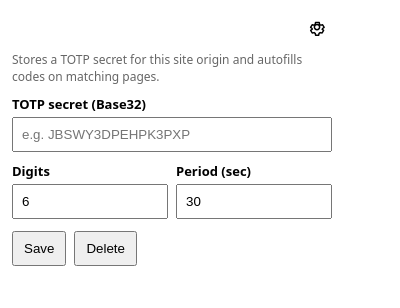
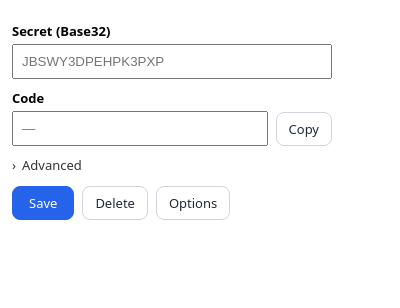
Before and after one commit to phillipc0/TOTP-Autofill, a browser extension: page popup.html in a window 400 px wide. Drawn offline with Linux system fonts and the light colour scheme.

Commit message:
v2.1.0 - Improve popup

```diff
--- a/popup.html
+++ b/popup.html
@@ -1,58 +1,176 @@
-<!DOCTYPE html>
-<html lang="en">
-<head>
-    <meta charset="UTF-8">
-    <title><!doctype html>
+<!doctype html>
 <html>
 <head>
-        <meta charset="utf-8" />
-        <meta name="viewport" content="width=device-width,initial-scale=1" />
+    <meta charset="utf-8"/>
+    <meta name="viewport" content="width=device-width,initial-scale=1"/>
     <title>TOTP Autofill</title>
     <style>
-        body { font: 13px system-ui, sans-serif; margin: 12px; width: 320px; }
-        label { display: block; margin: 10px 0 4px; font-weight: 600; }
-        input { width: 100%; box-sizing: border-box; padding: 8px; }
-        .row { display: flex; gap: 8px; }
-        .row > div { flex: 1; }
-        button { padding: 8px 10px; cursor: pointer; }
-        .actions { display: flex; gap: 8px; margin-top: 12px; }
-        .muted { color: #666; margin-top: 6px; font-size: 12px; }
-        .status { margin-top: 8px; min-height: 18px; }
+        body {
+            font: 13px system-ui, sans-serif;
+            margin: 12px;
+            width: 320px;
+        }
+
+        #site {
+            font-weight: 600;
+            margin-bottom: 10px;
+            overflow: hidden;
+            text-overflow: ellipsis;
+            white-space: nowrap;
+        }
+
+        label {
+            display: block;
+            margin: 10px 0 4px;
+            font-weight: 600;
+        }
+
+        input {
+            width: 100%;
+            box-sizing: border-box;
+            padding: 8px;
+        }
+
+        .row {
+            display: flex;
+            gap: 8px;
+            align-items: center;
+        }
+
+        .row > * {
+            flex: 1;
+        }
+
+        button {
+            appearance: none;
+            border: 1px solid #d0d5dd;
+            background: #ffffff;
+            color: #1f2937;
+            font: 500 13px system-ui, sans-serif;
+            padding: 7px 12px;
+            border-radius: 8px;
+            cursor: pointer;
+            transition: background 120ms ease,
+            border-color 120ms ease,
+            box-shadow 120ms ease,
+            transform 40ms ease;
+        }
+
+        button:hover {
+            background: #f3f4f6;
+            border-color: #cbd5e1;
+        }
+
+        button:active {
+            transform: translateY(1px);
+            background: #e5e7eb;
+        }
+
+        button:focus-visible {
+            outline: none;
+            box-shadow: 0 0 0 3px rgba(59, 130, 246, 0.35);
+            border-color: #3b82f6;
+        }
+
+        button:disabled {
+            opacity: 0.5;
+            cursor: not-allowed;
+        }
+
+        button.primary {
+            padding: 7px 16px;
+            background: #2563eb;
+            border-color: #2563eb;
+            color: #ffffff;
+        }
+
+        button.primary:hover {
+            background: #1d4ed8;
+            border-color: #1d4ed8;
+        }
+
+        button.primary:active {
+            background: #1e40af;
+        }
+
+        .actions {
+            display: flex;
+            gap: 8px;
+            margin-top: 12px;
+        }
+
+        .status {
+            margin-top: 8px;
+            min-height: 18px;
+            font-size: 12px;
+        }
+
+        /* Advanced toggle */
+        .adv-toggle {
+            display: flex;
+            align-items: center;
+            gap: 6px;
+            margin-top: 10px;
+            cursor: pointer;
+            user-select: none;
+            color: #333;
+        }
+
+        .chev {
+            display: inline-block;
+            transition: transform .12s ease;
+        }
+
+        .adv-open .chev {
+            transform: rotate(90deg);
+        }
+
+        #advanced {
+            display: none;
+            margin-top: 8px;
+        }
+
+        .adv-open #advanced {
+            display: block;
+        }
     </style>
 </head>
 <body>
-<div style="display:flex; align-items:center; justify-content:space-between; gap:10px;">
-    <div><strong id="site"></strong></div>
-    <button id="openOptions" title="Settings"
-            style="border:none; background:transparent; padding:6px; border-radius:8px; cursor:pointer;">
-        <!-- Simple gear icon (inline SVG) -->
-        <svg width="18" height="18" viewBox="0 0 24 24" fill="none" aria-hidden="true">
-            <path d="M12 15.5a3.5 3.5 0 1 0 0-7 3.5 3.5 0 0 0 0 7Z" stroke="currentColor" stroke-width="2"/>
-            <path d="M19.4 15a7.8 7.8 0 0 0 .1-1l2-1.5-2-3.5-2.4.5a7.2 7.2 0 0 0-1.7-1l-.4-2.4H10l-.4 2.4a7.2 7.2 0 0 0-1.7 1L5.5 9 3.5 12.5 5.5 14a7.8 7.8 0 0 0 .1 1l-2 1.5 2 3.5 2.4-.5a7.2 7.2 0 0 0 1.7 1l.4 2.4h4.2l.4-2.4a7.2 7.2 0 0 0 1.7-1l2.4.5 2-3.5-2-1.5Z"
-                  stroke="currentColor" stroke-width="2" stroke-linejoin="round"/>
-        </svg>
-    </button>
+<div id="site"></div>
+
+<label for="secret">Secret (Base32)</label>
+<input id="secret" placeholder="JBSWY3DPEHPK3PXP" autocomplete="off"/>
+
+<label for="code">Code</label>
+<div class="row">
+    <input id="code" readonly placeholder="—"/>
+    <button id="copy" style="flex:0 0 auto;">Copy</button>
 </div>
 
-<div class="muted">Stores a TOTP secret for this site origin and autofills codes on matching pages.</div>
+<div id="advWrap">
+    <div class="adv-toggle" id="advToggle" role="button" aria-expanded="false" tabindex="0">
+        <span class="chev">›</span>
+        <span>Advanced</span>
+    </div>
 
-<label for="secret">TOTP secret (Base32)</label>
-<input id="secret" placeholder="e.g. JBSWY3DPEHPK3PXP" autocomplete="off" />
-
+    <div id="advanced">
         <div class="row">
             <div>
                 <label for="digits">Digits</label>
-        <input id="digits" type="number" min="6" max="8" value="6" />
+                <input id="digits" type="number" min="6" max="8" value="6"/>
             </div>
             <div>
-        <label for="period">Period (sec)</label>
-        <input id="period" type="number" min="15" max="120" value="30" />
+                <label for="period">Period</label>
+                <input id="period" type="number" min="15" max="120" value="30"/>
+            </div>
+        </div>
     </div>
 </div>
 
 <div class="actions">
-    <button id="save">Save</button>
+    <button class="primary" id="save">Save</button>
     <button id="delete">Delete</button>
+    <button id="openOptions">Options</button>
 </div>
 
 <div class="status" id="status"></div>
@@ -60,9 +178,3 @@
 <script src="popup.js"></script>
 </body>
 </html>
-</title>
-</head>
-<body>
-
-</body>
-</html>
--- a/popup.js
+++ b/popup.js
@@ -1,4 +1,14 @@
 const api = globalThis.browser ?? globalThis.chrome;
+
+function $(id) {
+    return document.getElementById(id);
+}
+
+function setStatus(msg, ok = true) {
+    const el = $("status");
+    el.textContent = msg;
+    el.style.color = ok ? "#0a0" : "#b00";
+}
 
 function sendMessage(msg) {
     // Firefox (browser.*): promise API
@@ -14,16 +24,6 @@ function sendMessage(msg) {
     });
 }
 
-function $(id) {
-    return document.getElementById(id);
-}
-
-function setStatus(msg, ok = true) {
-    const el = $("status");
-    el.textContent = msg;
-    el.style.color = ok ? "#0a0" : "#b00";
-}
-
 async function getActiveTab() {
     const tabs = await api.tabs.query({active: true, currentWindow: true});
     return tabs[0];
@@ -33,6 +33,41 @@ function originFromUrl(url) {
     return new URL(url).origin;
 }
 
+/* ---------- Advanced toggle ---------- */
+function setAdvanced(open) {
+    document.body.classList.toggle("adv-open", open);
+    $("advToggle").setAttribute("aria-expanded", String(open));
+}
+
+function toggleAdvanced() {
+    setAdvanced(!document.body.classList.contains("adv-open"));
+}
+
+$("advToggle").addEventListener("click", toggleAdvanced);
+$("advToggle").addEventListener("keydown", (e) => {
+    if (e.key === "Enter" || e.key === " ") {
+        e.preventDefault();
+        toggleAdvanced();
+    }
+});
+
+/* ---------- Code display + copy ---------- */
+async function refreshCode() {
+    const tab = await getActiveTab();
+    const origin = originFromUrl(tab.url);
+
+    const res = await sendMessage({type: "GET_TOTP", origin});
+    $("code").value = res?.ok ? res.code : "";
+}
+
+$("copy").addEventListener("click", async () => {
+    const v = ($("code").value || "").trim();
+    if (!v) return setStatus("No code to copy.", false);
+    await navigator.clipboard.writeText(v);
+    setStatus("Copied.");
+});
+
+/* ---------- Load / Save / Delete ---------- */
 async function load() {
     const tab = await getActiveTab();
     const origin = originFromUrl(tab.url);
@@ -44,6 +79,9 @@ async function load() {
         $("secret").value = res.entry.secretBase32 ?? "";
         $("digits").value = String(res.entry.digits ?? 6);
         $("period").value = String(res.entry.period ?? 30);
+        await refreshCode();
+    } else {
+        $("code").value = "";
     }
 }
 
@@ -62,6 +100,7 @@ async function save() {
         if (!res?.ok) throw new Error(res?.error || "Save failed");
 
         setStatus("Saved.");
+        await refreshCode();
     } catch (e) {
         setStatus(String(e?.message ?? e), false);
     }
@@ -76,6 +115,7 @@ async function del() {
         if (!res?.ok) throw new Error(res?.error || "Delete failed");
 
         $("secret").value = "";
+        $("code").value = "";
         setStatus("Deleted.");
     } catch (e) {
         setStatus(String(e?.message ?? e), false);
@@ -85,14 +125,11 @@ async function del() {
 $("save").addEventListener("click", save);
 $("delete").addEventListener("click", del);
 
-document.getElementById("openOptions").addEventListener("click", async () => {
-    // Works in Firefox and Chrome
-    if (api.runtime.openOptionsPage) {
-        await api.runtime.openOptionsPage();
-    } else {
-        // fallback
-        window.open(api.runtime.getURL("options.html"));
-    }
+$("openOptions").addEventListener("click", async () => {
+    if (api.runtime.openOptionsPage) await api.runtime.openOptionsPage();
+    else window.open(api.runtime.getURL("options.html"));
 });
 
+// Default: advanced collapsed
+setAdvanced(false);
 load();
```
Also changed, not shown: manifest.json. Lines whose indentation alone changed are shown as unchanged.
